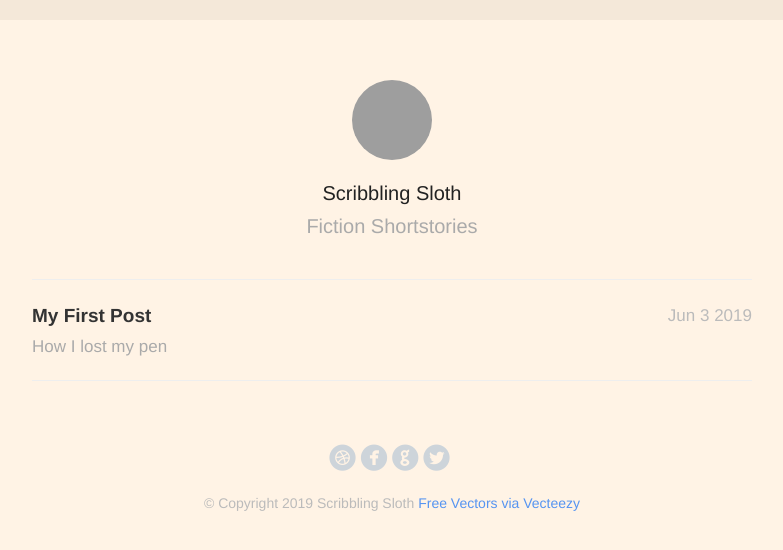
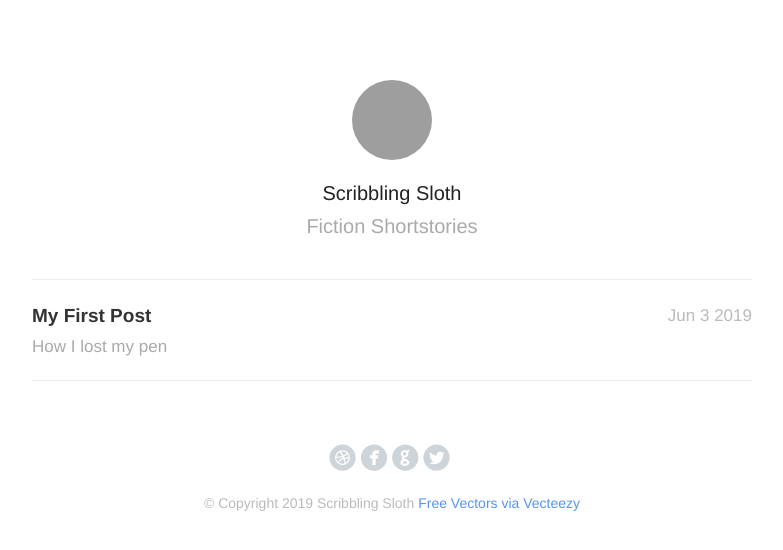
Before and after one commit to paulPablito/paulpablito.github.io, a plain HTML site: page index.html in a window 1280 px wide. Shown: the whole page, without its empty margins (248-1031 px from the left). Drawn offline with nearby package versions, Linux system fonts and the light colour scheme; grey boxes are pictures that could not be loaded; files whose address does not match are found by name.

Commit message:
Reverse to before css changes

```diff
--- a/css/style.css
+++ b/css/style.css
@@ -55,7 +55,6 @@ body {
 	color: #666;
 	-webkit-font-smoothing: antialiased;
 	text-rendering: optimizeLegibility;
-	background-color: rgb(255, 243, 229);
 }
 
 h1 {
@@ -112,8 +111,8 @@ nav.main-nav {
 
 	/*max-width: 600px;*/
 	/*width:100%;*/
-	background: #f4e8d9;
-	/*background: rgba(255,255,255,.90);*/
+	background: #fff;
+	background: rgba(255,255,255,.90);
 	margin: 0 auto;
 	text-align: right;
 	/*position: fixed;*/
```
